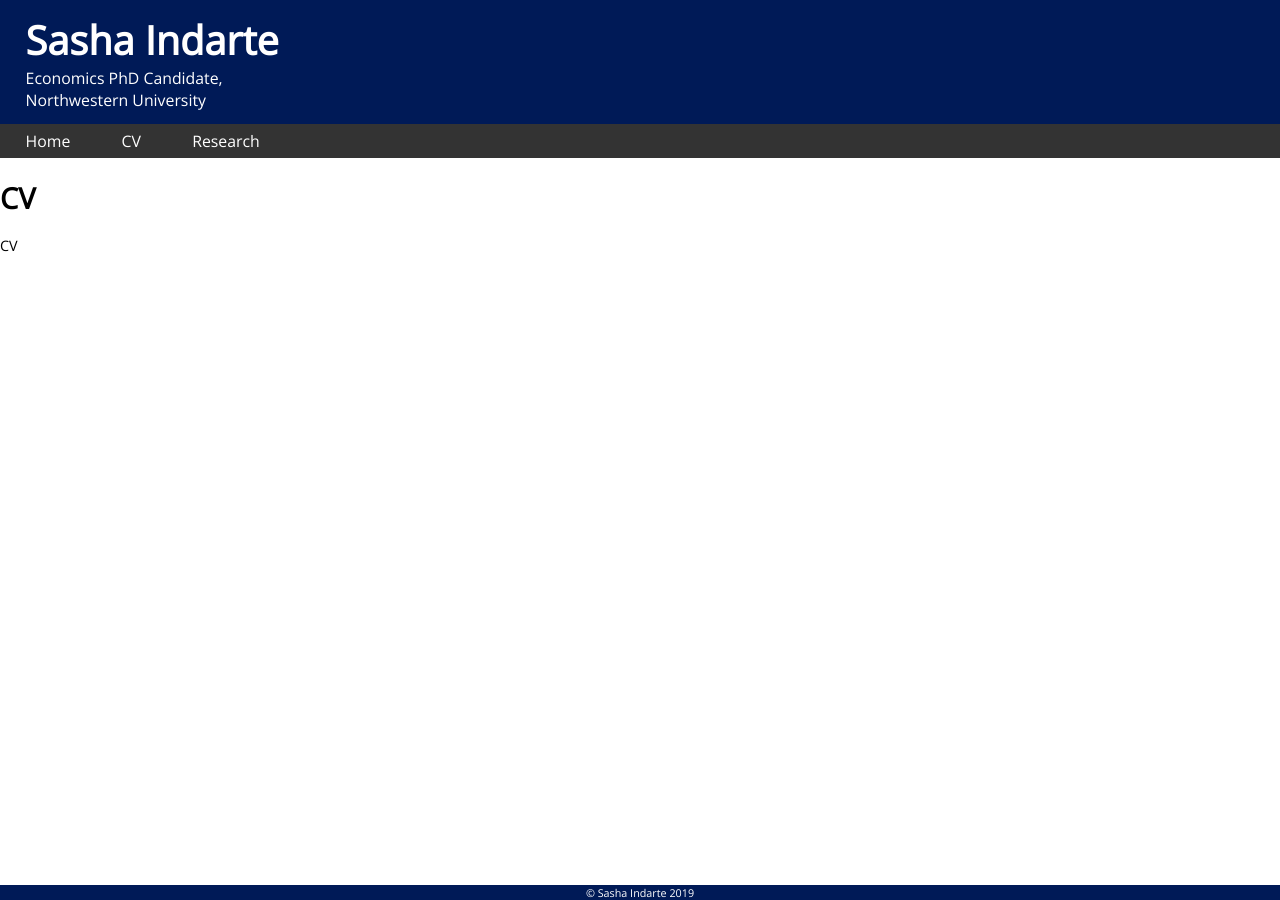
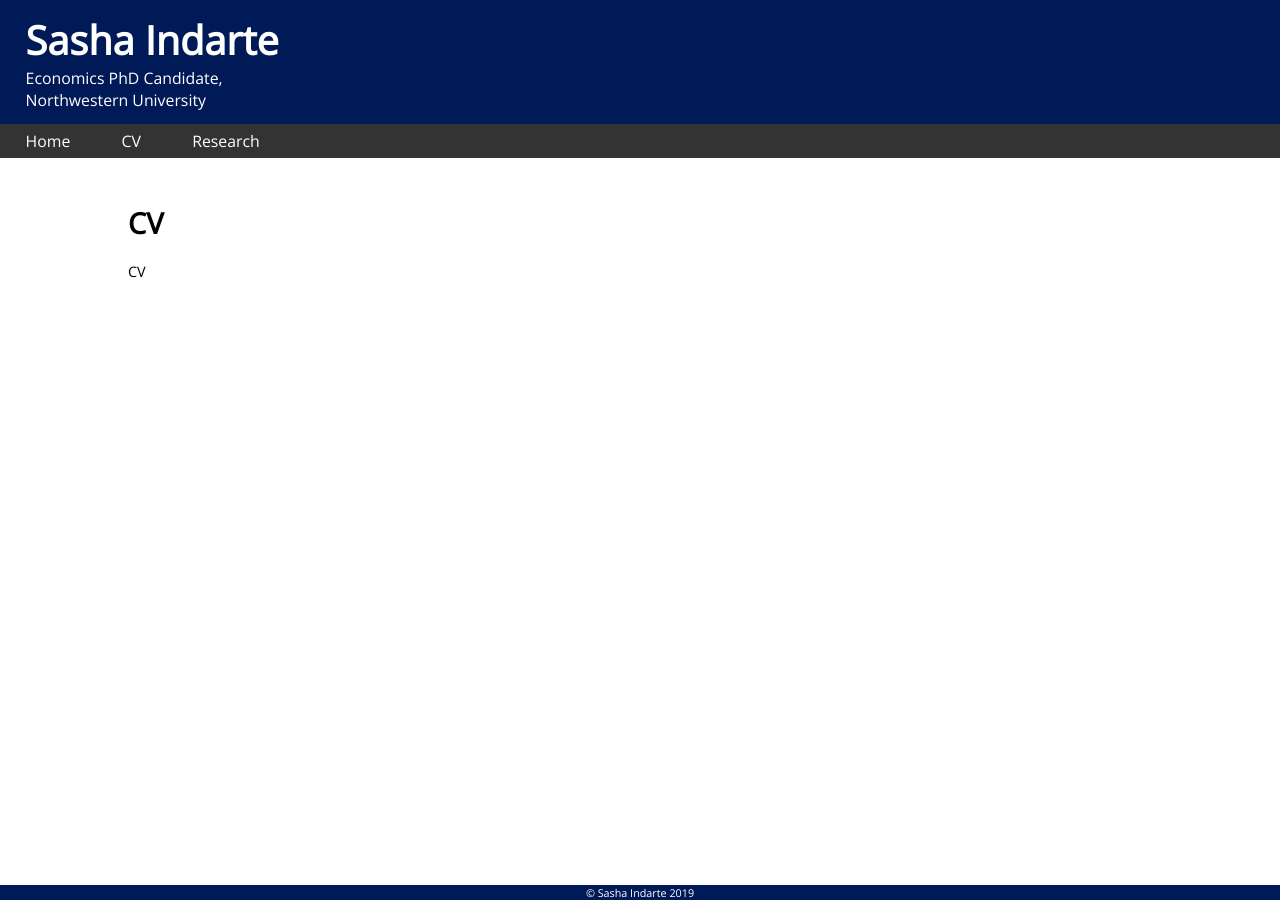
Before and after one commit to sashaindarte/sashaindarte.github.io, a Jekyll site: the page built from cv/index.html, in a window 1280 px wide. Built offline with Jekyll 4.4.1, drawn with Linux system fonts in a browser that asks for light colours.

Commit message:
Update index.html

```diff
--- a/cv/index.html
+++ b/cv/index.html
@@ -3,6 +3,8 @@ layout: default
 title: Sasha Indarte - CV
 ---
 <div class="blurb">
-	<h1>CV</h1>
-	<p>CV</p>
+	<div class="singlecol">
+		<h1>CV</h1>
+		<p>CV</p>
+	</div>
 </div><!-- /.blurb -->
```
